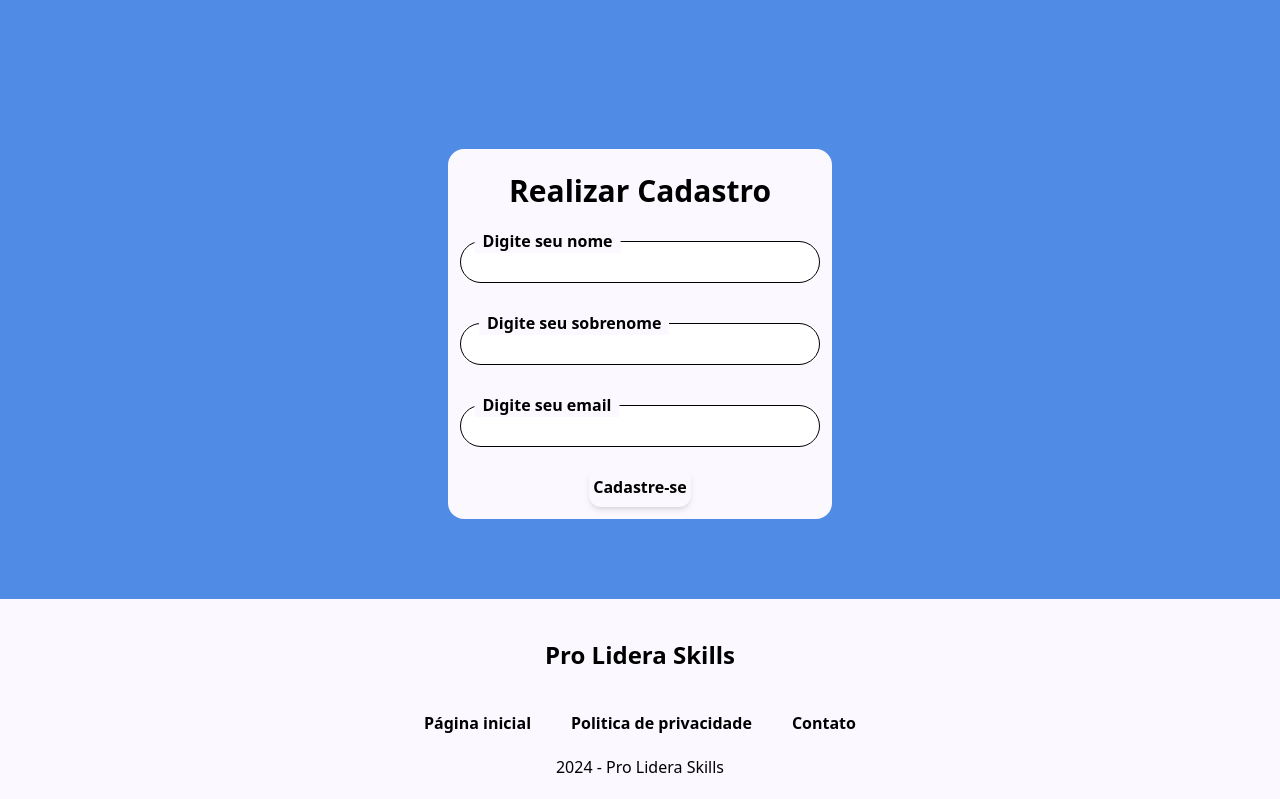
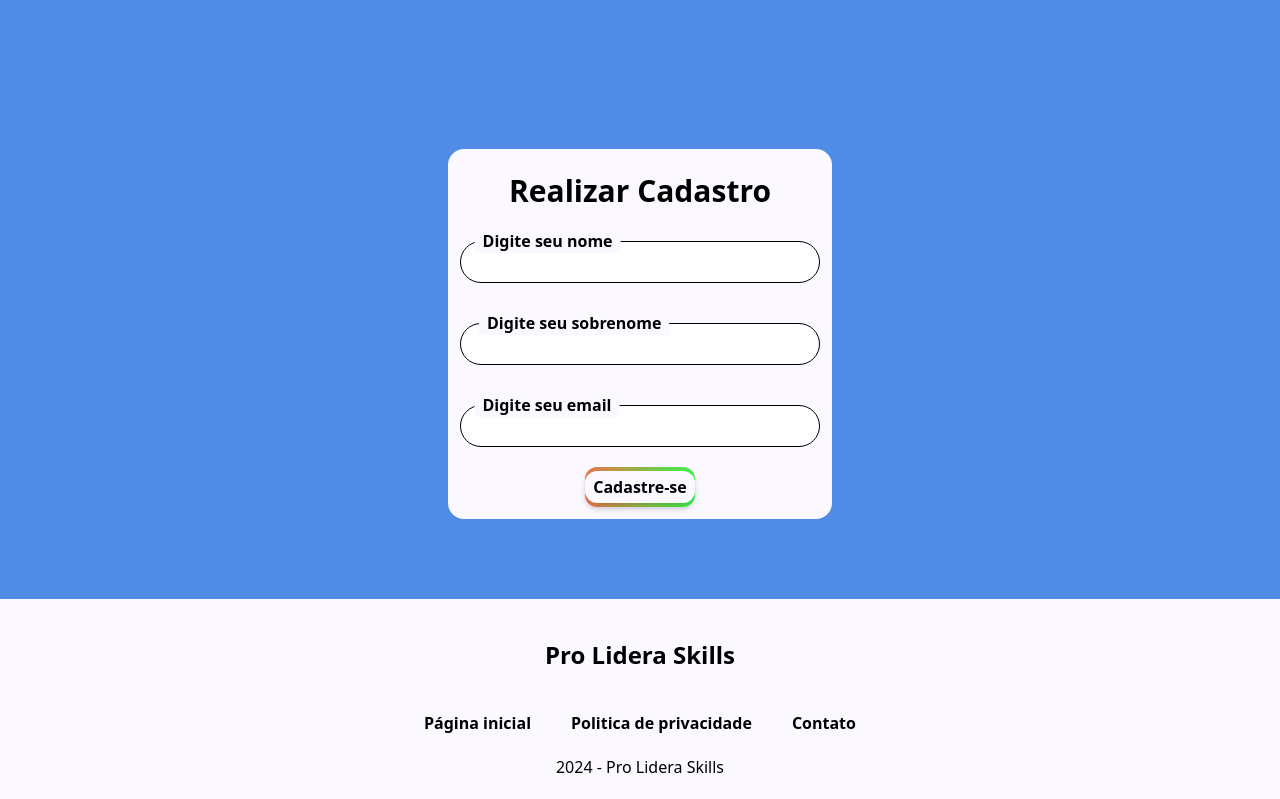
Before and after one commit to softexrecifepe/PI-PRO-LIDERA-TURMA-09-EQUIPE-02, a Next.js app: page / in a window 1280 px wide. Shown: the part 523-1322 px from the top of the page. Built offline with nearby package versions, Linux system fonts and the light colour scheme.

Commit message:
submit style

```diff
--- a/src/app/components/button.tsx
+++ b/src/app/components/button.tsx
@@ -14,9 +14,6 @@ export function Button({ buttonText, href, onClick, disabled = false }: ButtonPr
             disabled={disabled}
             onClick={onClick}  // Associa a função onClick ao botão
             className={`rounded-xl bg-gradient-to-r from-button-orange to-button-green px-1 py-2 font-semibold shadow-md`}
-            type='submit'
-            form="register"
-            value="submit"
         >
             {href ? (
                 <Link href={href} className='w-full h-full rounded-lg px-4 py-1 bg-box transition ease-in-out delay-75 hover:bg-slate-200 duration-300'>
--- a/src/app/components/inputSubmit.tsx
+++ b/src/app/components/inputSubmit.tsx
@@ -1,4 +1,6 @@
 export function InputSubmit({inputText}: {inputText: string}) {
     return(
-        <input type="submit" value={inputText} className="rounded-xl bg-box px-1 py-2 font-semibold shadow-md" />
+        <div className={`rounded-xl bg-gradient-to-r w-[110px] mx-auto from-button-orange to-button-green py-1 font-semibold shadow-md`}>
+            <input type="submit" value={inputText} className="rounded-xl bg-box px-2 py-1 font-semibold shadow-md" />
+        </div>
     )}
```
